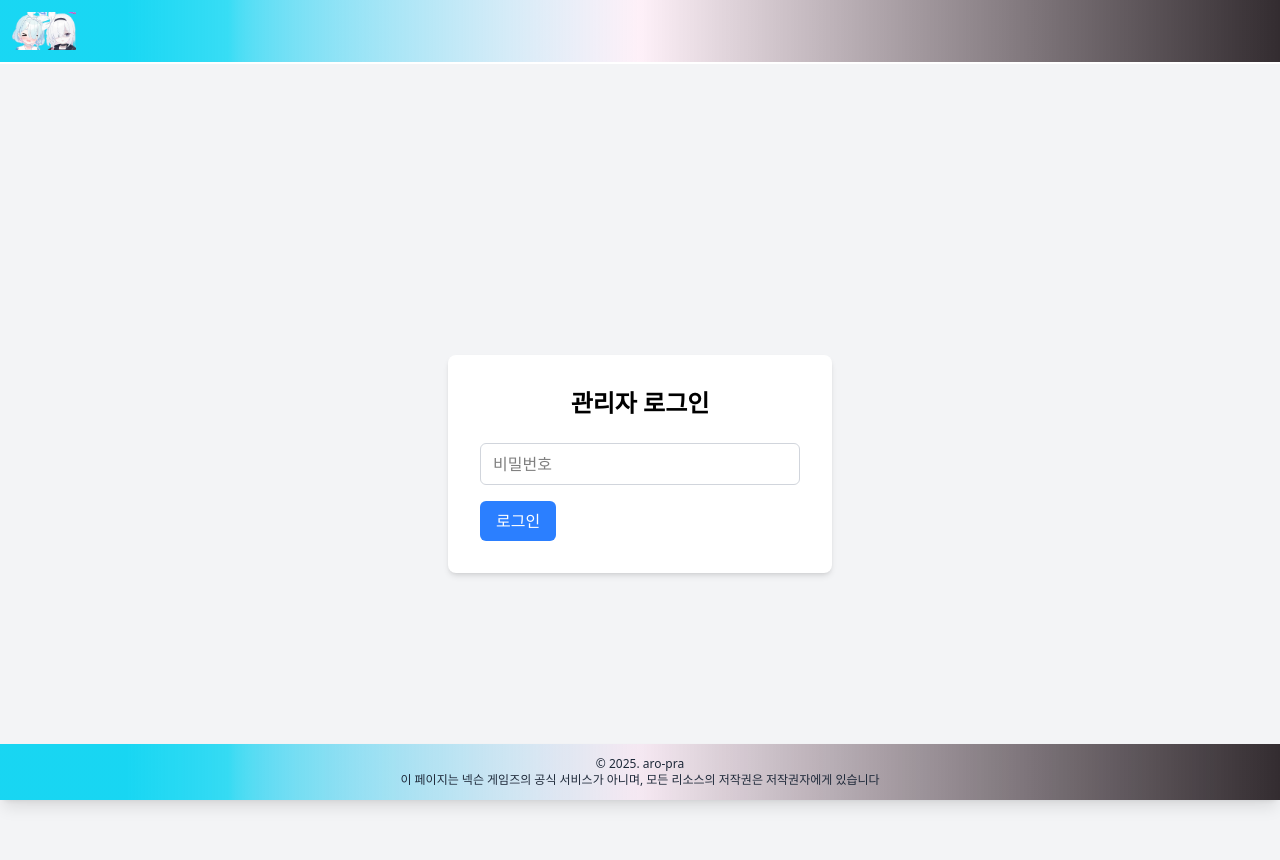
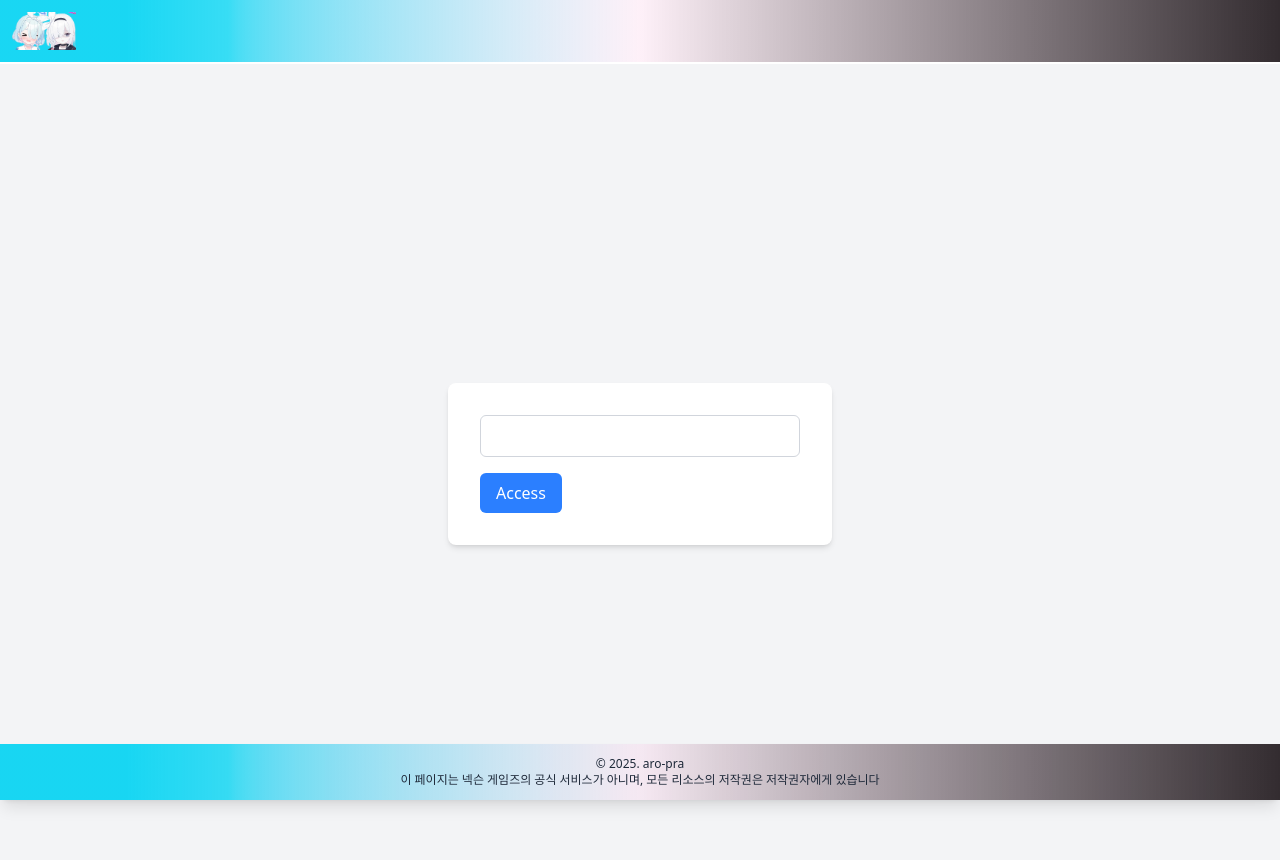
Before and after one commit to sinclairr08/aro-pra, a Next.js app in the folder frontend/: page /admin/login in a window 1280 px wide. Shown: the top 860 px of the page. Built offline with nearby package versions, Linux system fonts and the light colour scheme.

Commit message:
refactor: use common input component

```diff
--- a/frontend/src/app/admin/login/page.tsx
+++ b/frontend/src/app/admin/login/page.tsx
@@ -3,6 +3,7 @@
 import { useForm } from "react-hook-form";
 import { SubmitButton } from "@/components/form/SubmitButton";
 import { useAdminAuth } from "@/lib/useAdminAuth";
+import { BaseInput } from "@/components/form/BaseInput";
 
 interface AdminLoginFormData {
   password: string;
@@ -20,15 +21,9 @@ const AdminLoginForm = ({ onLogin }: AdminLoginFormProps) => {
   return (
     <div className="min-h-screen bg-gray-100 flex items-center justify-center">
       <div className="bg-white p-8 rounded-lg shadow-md w-96">
-        <h1 className="text-2xl font-bold text-center mb-6">관리자 로그인</h1>
         <form onSubmit={handleSubmit(onSubmit)}>
           <div className="mb-4">
-            <input
-              type="password"
-              {...register("password")}
-              placeholder="비밀번호"
-              className="w-full px-3 py-2 border border-gray-300 rounded-md focus:outline-none focus:ring-2 focus:ring-blue-500"
-            />
+            <BaseInput name="password" type="password" register={register} />
           </div>
 
           <SubmitButton
@@ -36,7 +31,7 @@ const AdminLoginForm = ({ onLogin }: AdminLoginFormProps) => {
             onClick={handleSubmit(onSubmit)}
             classType="blue"
           >
-            로그인
+            Access
           </SubmitButton>
         </form>
       </div>
--- a/frontend/src/components/form/BaseInput.tsx
+++ b/frontend/src/components/form/BaseInput.tsx
@@ -2,7 +2,7 @@ import { UseFormRegister } from "react-hook-form";
 
 interface BaseInputProps {
   name: string;
-  type: "text" | "number";
+  type: "text" | "number" | "password";
   placeholder?: string;
   register: UseFormRegister<any>;
 }
```
